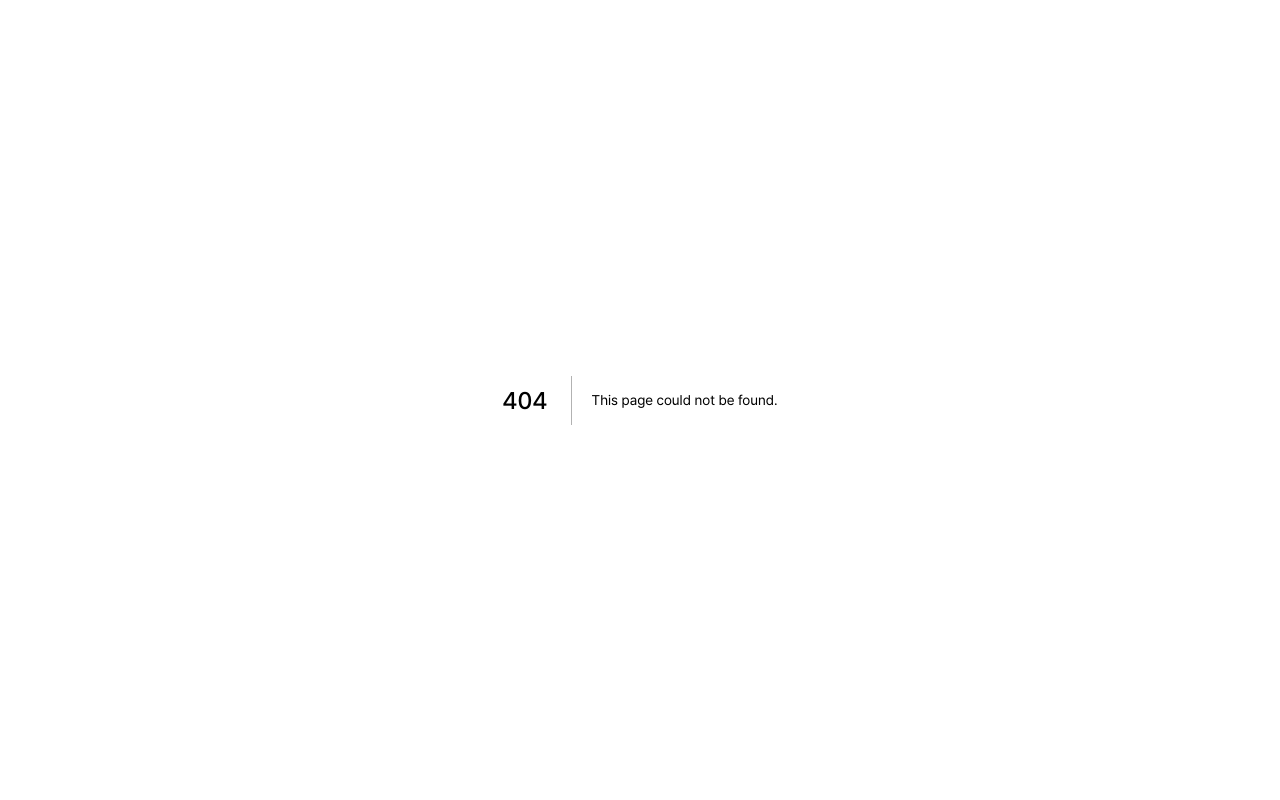
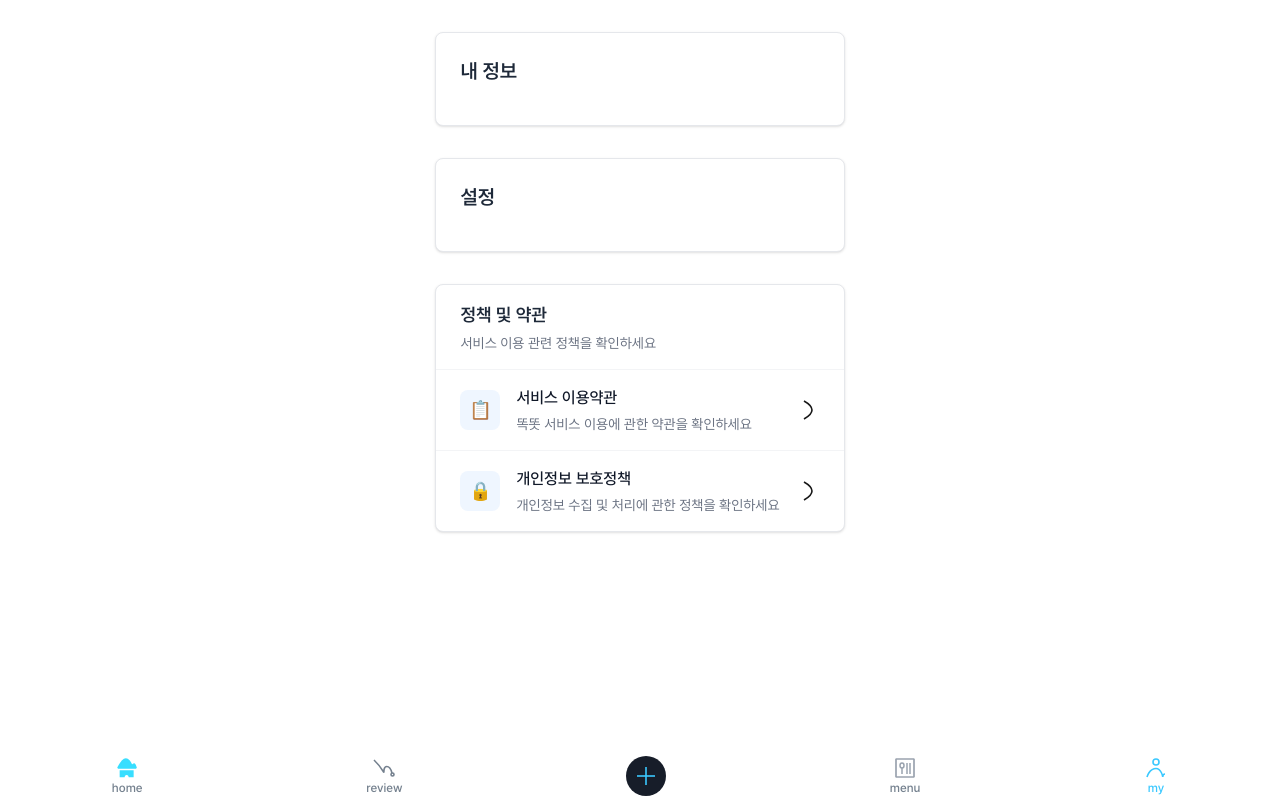
Before and after one commit to toktot/toktot-client, a Next.js app: page /my in a window 1280 px wide. Before the commit this address had no page. Built offline with nearby package versions, Linux system fonts and the light colour scheme.

Commit message:
feat: 임시 페이지 구성

```diff
--- /dev/null
+++ b/src/app/menu-upload/page.tsx
@@ -0,0 +1,95 @@
+'use client';
+
+import { AppShell } from '@/widgets/layout';
+
+export default function ComingSoonPage() {
+	return (
+		<AppShell showBottomNav={true}>
+			<div className="flex-1 bg-gradient-to-br from-primary-30 via-primary-10 to-primary-20 flex items-center justify-center p-4">
+				<div className="text-center max-w-md mx-auto">
+					{/* Construction Icon */}
+					<div className="mb-8 relative flex justify-center">
+						<div className="animate-bounce text-6xl mb-4">🚧</div>
+					</div>
+
+					{/* Main Content */}
+					<div className="bg-white rounded-2xl shadow-2xl p-8 mb-6 animate-fade-in">
+						<h2 className="text-xl font-semibold text-orange-600 mb-4">
+							열심히 준비 중입니다!
+						</h2>
+
+						<p className="text-gray-600 leading-relaxed mb-6">
+							간편하게 합리적인 맛집을 즐길 수 있도록
+							<br />
+							현재 열심히 개발하고 있습니다.
+						</p>
+
+						<div className="bg-orange-50 rounded-lg p-4 mb-6">
+							<p className="text-sm text-orange-700">
+								🍽️ <strong>곧 만나볼 수 있는 기능들</strong>
+								<br />
+								• 메뉴판 업로드
+								<br />
+							</p>
+						</div>
+					</div>
+
+					{/* Contact Info */}
+					<div className="bg-white rounded-xl p-4 text-center">
+						<p className="text-gray-800 font-medium">
+							📧 문의사항이 있으시면 언제든 연락주세요!
+						</p>
+					</div>
+
+					{/* Tools Animation */}
+					<div className="mt-8 text-2xl space-x-4 flex justify-center">
+						{['🔧', '🔨', '⚙️', '🛠️'].map((tool, index) => (
+							<span
+								key={tool}
+								className="inline-block animate-bounce"
+								style={{ animationDelay: `${index * 0.1}s` }}
+							>
+								{tool}
+							</span>
+						))}
+					</div>
+
+					{/* Footer */}
+					<div className="mt-8 text-white text-sm opacity-75">
+						<p>© 똑똣 - Coming Soon</p>
+					</div>
+				</div>
+
+				<style jsx>{`
+					@keyframes fade-in {
+						from {
+							opacity: 0;
+							transform: translateY(20px);
+						}
+						to {
+							opacity: 1;
+							transform: translateY(0);
+						}
+					}
+
+					@keyframes spin-slow {
+						from {
+							transform: rotate(0deg);
+						}
+						to {
+							transform: rotate(360deg);
+						}
+					}
+
+					.animate-fade-in {
+						animation: fade-in 1s ease-out;
+					}
+
+					.animate-spin-slow {
+						animation: spin-slow 3s linear infinite;
+					}
+				`}</style>
+			</div>
+		</AppShell>
+	);
+}
--- /dev/null
+++ b/src/app/my/page.tsx
@@ -0,0 +1,39 @@
+'use client';
+
+import React from 'react';
+
+import { AppShell } from '@/widgets/layout';
+import PolicyNavigator from '@/widgets/my/ui/PolicyNavigator';
+
+const MyPage: React.FC = () => {
+	return (
+		<AppShell showBottomNav={true}>
+			<div className="max-w-4xl mx-auto px-4 py-8 flex-1">
+				{/* 사용자 정보 섹션 */}
+				<div className="mb-8">
+					<div className="bg-white rounded-lg shadow-sm border border-gray-200 p-6">
+						<h2 className="text-xl font-semibold text-gray-800 mb-4">
+							내 정보
+						</h2>
+						{/* 사용자 정보 컨텐츠 */}
+					</div>
+				</div>
+
+				{/* 설정 섹션 */}
+				<div className="mb-8">
+					<div className="bg-white rounded-lg shadow-sm border border-gray-200 p-6">
+						<h2 className="text-xl font-semibold text-gray-800 mb-4">설정</h2>
+						{/* 설정 컨텐츠 */}
+					</div>
+				</div>
+
+				{/* 정책 네비게이터 섹션 - 방법 1: 상세 버전 */}
+				<PolicyNavigator className="mb-8" />
+
+				{/* 기타 섹션들 */}
+			</div>
+		</AppShell>
+	);
+};
+
+export default MyPage;
--- /dev/null
+++ b/src/widgets/my/ui/PolicyNavigator.tsx
@@ -0,0 +1,84 @@
+'use client';
+
+import React from 'react';
+
+import Link from 'next/link';
+
+import Icon from '@/shared/ui/Icon';
+
+interface PolicyItem {
+	title: string;
+	description: string;
+	href: string;
+	icon?: string;
+}
+
+interface PolicyNavigatorProps {
+	className?: string;
+}
+
+const PolicyNavigator: React.FC<PolicyNavigatorProps> = ({
+	className = '',
+}) => {
+	const policyItems: PolicyItem[] = [
+		{
+			title: '서비스 이용약관',
+			description: '똑똣 서비스 이용에 관한 약관을 확인하세요',
+			href: '/policy',
+			icon: '📋',
+		},
+		{
+			title: '개인정보 보호정책',
+			description: '개인정보 수집 및 처리에 관한 정책을 확인하세요',
+			href: '/privacy',
+			icon: '🔒',
+		},
+	];
+
+	return (
+		<div
+			className={`bg-white rounded-lg shadow-sm border border-gray-200 ${className}`}
+		>
+			{/* 헤더 */}
+			<div className="px-6 py-4 border-b border-gray-100">
+				<h3 className="text-lg font-semibold text-gray-800">정책 및 약관</h3>
+				<p className="text-sm text-gray-500 mt-1">
+					서비스 이용 관련 정책을 확인하세요
+				</p>
+			</div>
+
+			{/* 정책 리스트 */}
+			<div className="divide-y divide-gray-100">
+				{policyItems.map((item, index) => (
+					<Link
+						key={index}
+						href={item.href}
+						className="flex items-center px-6 py-4 hover:bg-gray-50 transition-colors duration-200 group"
+					>
+						{/* 아이콘 */}
+						<div className="flex-shrink-0 w-10 h-10 bg-blue-50 rounded-lg flex items-center justify-center mr-4 group-hover:bg-blue-100 transition-colors">
+							<span className="text-lg">{item.icon}</span>
+						</div>
+
+						{/* 텍스트 정보 */}
+						<div className="flex-1 min-w-0">
+							<h4 className="text-base font-medium text-gray-900 group-hover:text-blue-600 transition-colors">
+								{item.title}
+							</h4>
+							<p className="text-sm text-gray-500 mt-1 line-clamp-2">
+								{item.description}
+							</p>
+						</div>
+
+						{/* 화살표 아이콘 */}
+						<div className="flex-shrink-0 ml-4">
+							<Icon name={'ArrowRight'} />
+						</div>
+					</Link>
+				))}
+			</div>
+		</div>
+	);
+};
+
+export default PolicyNavigator;
--- a/src/widgets/review/read/ui/ReviewStore.tsx
+++ b/src/widgets/review/read/ui/ReviewStore.tsx
@@ -1,5 +1,6 @@
 import { StoreData, StoreInfoCard } from '@/entities/store';
-import Link from 'next/link';
+
+// import Link from 'next/link';
 
 import { StoreExtraInfo } from '@/features/review/read/model/types';
 
@@ -12,16 +13,16 @@ interface ReviewStoreInfoProps {
 
 const ReviewStore = ({ store, extra }: ReviewStoreInfoProps) => {
 	return (
-		<Link
-			href={`/store/${store.id}`}
-			aria-label={`${store.storeName} 상세 보기`}
-		>
-			<div className="px-4 py-2 flex justify-between items-center">
-				<StoreInfoCard store={store} />
-				{extra?.distance && <span className="text-sm">{extra.distance}m</span>}
-				<Icon name={'ArrowRight'} size={'xs'} />
-			</div>
-		</Link>
+		// <Link
+		// 	href={`/store/${store.id}`}
+		// 	aria-label={`${store.storeName} 상세 보기`}
+		// >
+		<div className="px-4 py-2 flex justify-between items-center">
+			<StoreInfoCard store={store} />
+			{extra?.distance && <span className="text-sm">{extra.distance}m</span>}
+			<Icon name={'ArrowRight'} size={'xs'} />
+		</div>
+		// </Link>
 	);
 };
 
--- a/src/widgets/review/read/ui/ReviewStoryFeed.tsx
+++ b/src/widgets/review/read/ui/ReviewStoryFeed.tsx
@@ -167,7 +167,7 @@ export function ReviewStoryFeed() {
 
 	const handleTooltipClick = (tooltip: Tooltip) => {
 		console.log('🚀 ~ handleTooltipClick ~ tooltip:', tooltip);
-		setSelectedReview(currentPost);
+		// setSelectedReview(currentPost);
 	};
 
 	const currentPost = data[currentIndex];
```
